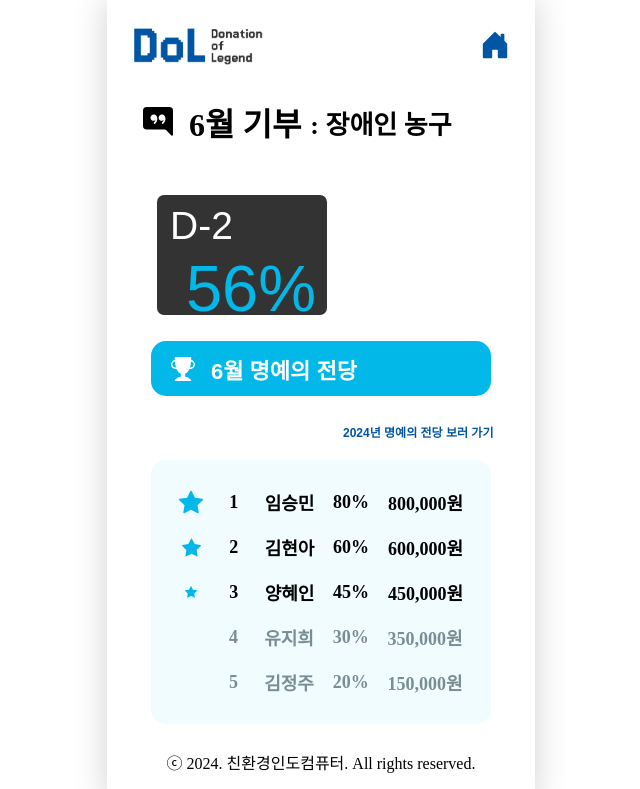
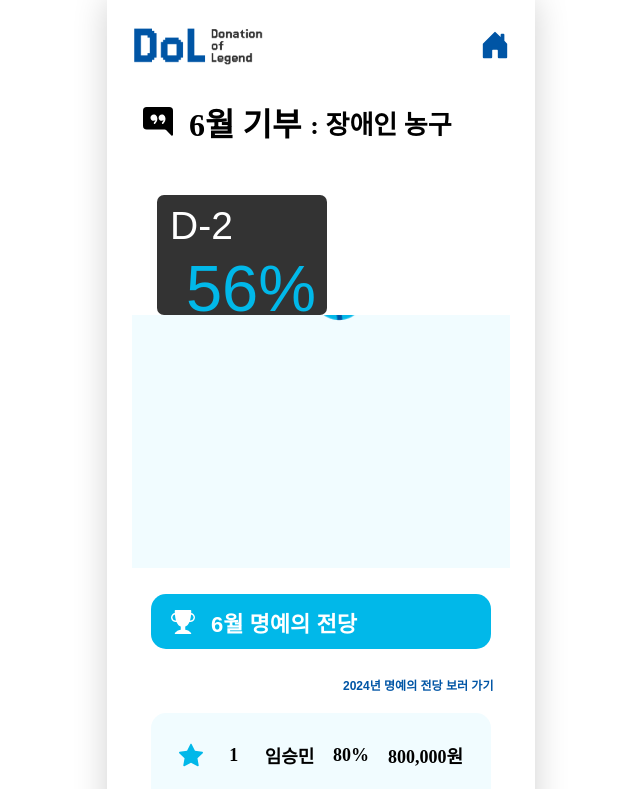
Before and after one commit to 2024-HUFSummer-HACKATHON/EnvIndiaComputer, a React (Create React App) app: page /ranking in a window 1280 px wide. Shown: the top 789 px of the page, without its empty margins (319-959 px from the left). Built offline with nearby package versions, Linux system fonts and the light colour scheme; a web font is replaced by a local one.

Commit message:
feat: 농구애니메이션 완료

```diff
--- a/src/components/PersonRanking.js
+++ b/src/components/PersonRanking.js
@@ -1,6 +1,10 @@
 import React from 'react'
 import styled from 'styled-components'
 import { BsFillStarFill } from "react-icons/bs";
+
+const Container = styled.div`
+margin-bottom: 80px;
+`
 
 const Box = styled.div`
     width: 340px;
@@ -79,6 +83,7 @@ const Icon = styled.div`
 function PersonRanking() {
   return (
     <>
+        <Container>
             <Box>
                 <Person>
                     <BsFillStarFill className='icons1'/>
@@ -118,6 +123,7 @@ function PersonRanking() {
                     <Amount>150,000원</Amount>
                 </Person2>
             </Box>
+      </Container>
     </>
   )
 }
--- a/src/pages/Ranking.jsx
+++ b/src/pages/Ranking.jsx
@@ -1,10 +1,9 @@
-import React, { useState, useEffect } from 'react'
+import React, { useState, useEffect } from 'react';
 import { BsChatRightQuoteFill, BsFillTrophyFill, BsPersonFill } from "react-icons/bs";
 import styled from 'styled-components';
 import BlockButtons from '../components/BlockButtons';
 import { useNavigate } from 'react-router-dom';
 import PersonRanking from '../components/PersonRanking';
-
 
 const Title = styled.div`
   display: flex;
@@ -16,16 +15,18 @@ const Title = styled.div`
     width: 30px;
     height: 30px;
   }
-`
+`;
+
 const Month = styled.div`
   font-size: ${({theme})=>theme.fontSizes.pageHeader};
   font-weight: ${({theme})=>theme.fontWeights.Bold};
-`
+`;
+
 const Subject = styled.div`
   font-size: ${({theme})=>theme.fontSizes.imgText};
   font-weight: ${({theme})=>theme.fontWeights.Bold};
   margin-left: 9px;
-`
+`;
 
 const PercentBox = styled.div`
   width: 170px;
@@ -33,7 +34,68 @@ const PercentBox = styled.div`
   background-color: #333333;
   border-radius: 7px;
   margin-left: 50px;
-`
+`;
+
+const AnimationContainer = styled.div`
+  display: flex;
+  justify-content: center;
+  align-items: center;
+`;
+
+const AnimationBox = styled.div`
+  position: relative;
+  width: 378px;
+  height: 253px;
+  background-color: #F1FCFF;
+  overflow: hidden;  // 공이 박스를 벗어나지 않도록 설정
+`;
+
+const MoveBall = styled.img`
+  position: absolute;
+  width: 50px;  // 이미지 크기에 맞게 설정
+  height: 50px; // 이미지 크기에 맞게 설정
+  animation: moveBall 0.75s infinite ease-in-out; // 부드러운 전환 효과 추가
+
+  @keyframes moveBall {
+    0% {
+      left: 0;
+      bottom: 0;
+    }
+    12.5% {
+      left: 12.5%;
+      bottom: 35%;
+    }
+    25% {
+      left: 25%;
+      bottom: 70%;
+    }
+    37.5% {
+      left: 37.5%;
+      bottom: 85%;
+    }
+    50% {
+      left: 50%;
+      bottom: 100%;
+    }
+    62.5% {
+      left: 62.5%;
+      bottom: 85%;
+    }
+    75% {
+      left: 75%;
+      bottom: 70%;
+    }
+    87.5% {
+      left: 87.5%;
+      bottom: 35%;
+    }
+    100% {
+      left: 100%;
+      bottom: 0;
+    }
+  }
+`;
+
 const Dday = styled.div`
   font-family: ${({theme})=>theme.fonts.english};
   font-weight: 400;
@@ -41,10 +103,8 @@ const Dday = styled.div`
   padding-top: 9px;
   padding-left: 13px;
   color: ${({theme})=>theme.colors.white};
-  /* border: 1px solid #0055A5; */
-  /* -webkit-text-stroke: 1px solid #0055A5; 글씨 테두리 속성 */
+`;
 
-`
 const Percent = styled.div`
   font-family: ${({theme})=>theme.fonts.english};
   font-weight: 400;
@@ -54,7 +114,7 @@ const Percent = styled.div`
   color: #01B8E9;
   display: flex;
   justify-content: flex-end;
-`
+`;
 
 const StyledBlockButton = styled(BlockButtons)`
   button {
@@ -62,7 +122,7 @@ const StyledBlockButton = styled(BlockButtons)`
       opacity: 1; // 호버 효과 제거
     }
   }
-`
+`;
 
 const HallMove = styled.button`
   font-size: 12px;
@@ -72,9 +132,8 @@ const HallMove = styled.button`
   border: none;
   background-color: #ffffff;
   margin-left: 230px;
-`
+`;
 
-// 디데이 계산 함수
 const calculateDday = () => {
   const today = new Date();
   const lastDayOfMonth = new Date(today.getFullYear(), today.getMonth() + 1, 0);
@@ -90,7 +149,7 @@ function Ranking() {
   useEffect(() => {
     const timer = setInterval(() => {
       setDday(calculateDday());
-    }, 1000 * 60 * 60 * 24); // 하루에 한 번 업데이트
+    }, 1000 * 60 * 60 * 24);
 
     return () => clearInterval(timer);
   }, []);
@@ -99,28 +158,24 @@ function Ranking() {
     <>
       <Title>
         <BsChatRightQuoteFill className='icons'/>
-        <Month>
-          6월 기부
-        </Month>
-        <Subject>
-          : 장애인 농구
-        </Subject>
+        <Month>6월 기부</Month>
+        <Subject>: 장애인 농구</Subject>
       </Title>
       <PercentBox>
-        <Dday>
-          D-{dday}
-        </Dday>
-        <Percent>
-          56%
-        </Percent>
+        <Dday>D-{dday}</Dday>
+        <Percent>56%</Percent>
       </PercentBox>
+      <AnimationContainer>
+        <AnimationBox>
+          <MoveBall src="/images/moveBall.png" />
+        </AnimationBox>
+      </AnimationContainer>
 
-      {/* 애니메이션 적용 부분 */}
-      <StyledBlockButton icon={<BsFillTrophyFill/>} text={ "6월 명예의 전당" }/>
-      <HallMove onClick={() => navigate('/join')}>
+      <StyledBlockButton icon={<BsFillTrophyFill />} text="6월 명예의 전당" />
+      <HallMove onClick={() => navigate('/pastrankinglist')}>
         2024년 명예의 전당 보러 가기
       </HallMove>
-      <PersonRanking></PersonRanking>
+      <PersonRanking />
     </>
   )
 }
```
Also changed, not shown: public/images/moveBall.png (added). Lines whose indentation alone changed are shown as unchanged.
